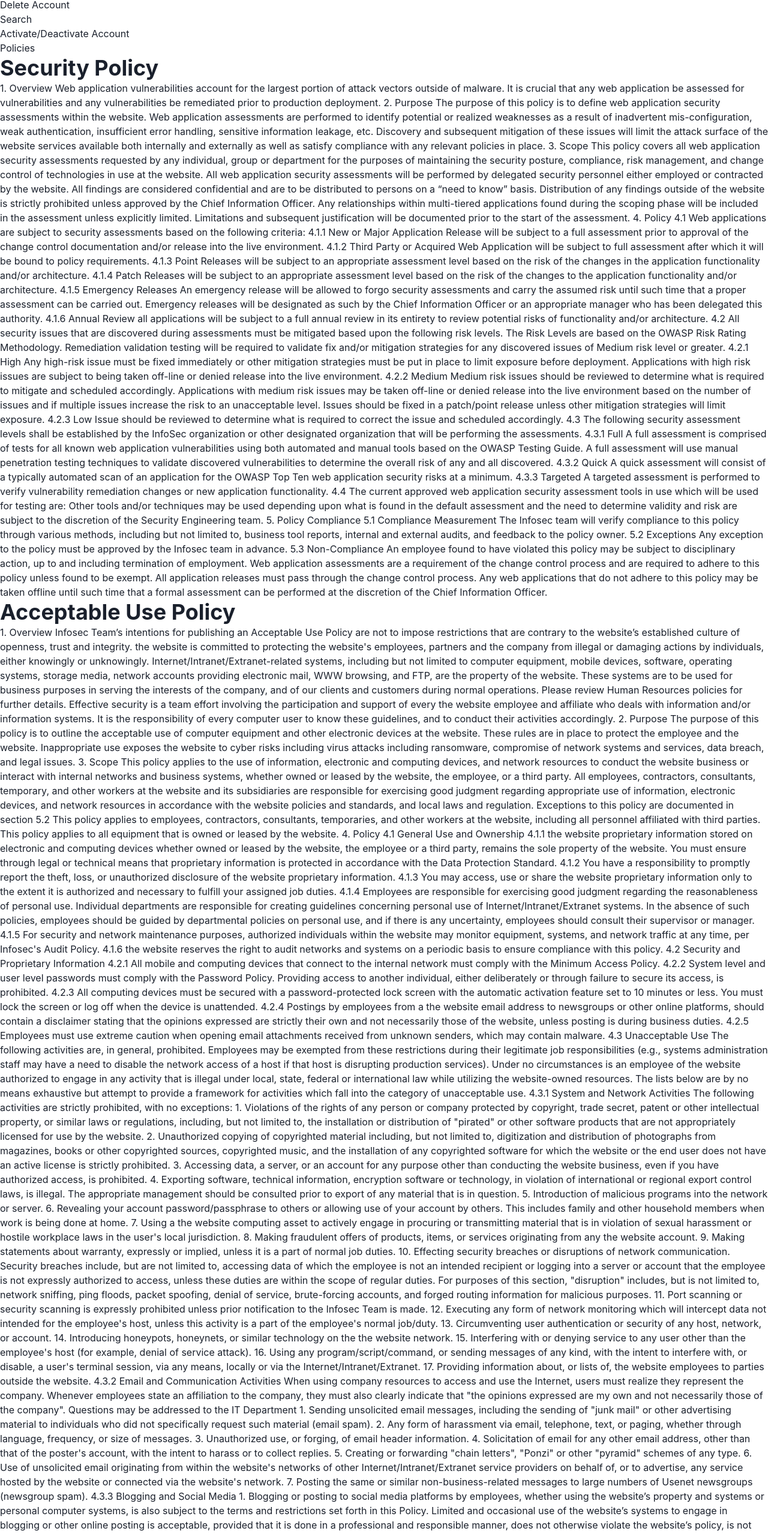
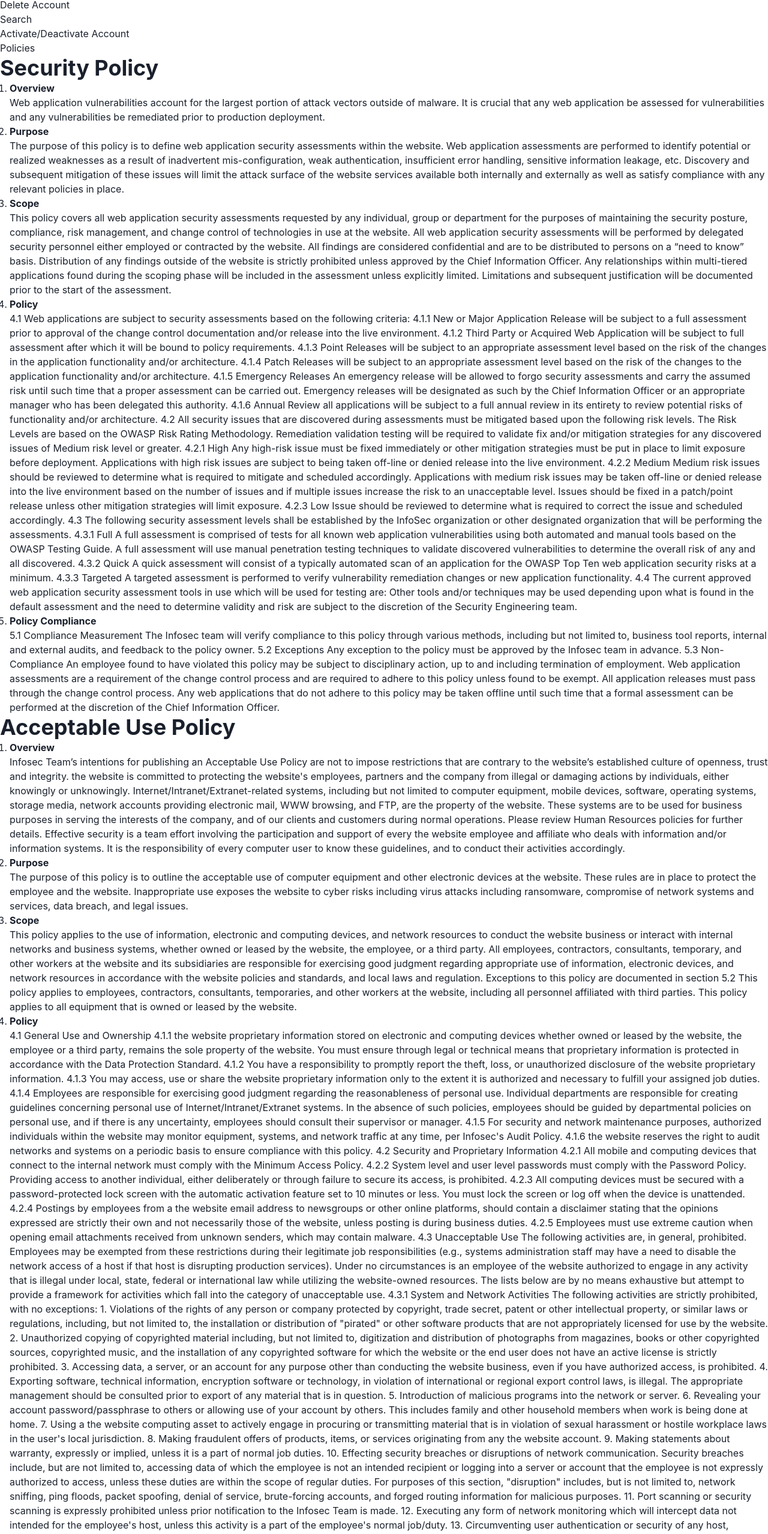
Before and after one commit to Waleed101/3316-Web-Technologies-Group-Project, a React (Create React App) app in the folder frontend/: page /policies in a window 1280 px wide. Shown: the part 100-2657 px from the top of the page at 60% size. Built offline with nearby package versions, Linux system fonts and the light colour scheme.

Commit message:
Added DMCA Policy

```diff
--- a/frontend/src/pages/Policies.jsx
+++ b/frontend/src/pages/Policies.jsx
@@ -29,7 +29,10 @@ import {
     Switch,
     Text,
     Heading,
-    InputGroup
+    InputGroup,
+    ListItem,
+    OrderedList,
+    UnorderedList
   } from '@chakra-ui/react'
 
 let url = require("../setup/api.setup.js")
@@ -42,22 +45,33 @@ function Policies() {
      <Heading>
       Security Policy
      </Heading>
-     <Text>
-     1.	Overview
+     <OrderedList>
+      <ListItem>
+        <Heading as="h2" size='m'>
+     Overview
+     </Heading>
 Web application vulnerabilities account for the largest portion of attack vectors outside of malware.   It is crucial that any web application be assessed for vulnerabilities and any vulnerabilities be remediated prior to production deployment.
-
-2.	Purpose
+</ListItem>
+<ListItem>
+<Heading as="h2" size='m'>
+Purpose
+</Heading>
 The purpose of this policy is to define web application security assessments within the website. Web application assessments are performed to identify potential or realized weaknesses as a result of inadvertent mis-configuration, weak authentication, insufficient error handling, sensitive information leakage, etc.  Discovery and subsequent mitigation of these issues will limit the attack surface of the website services available both internally and externally as well as satisfy compliance with any relevant policies in place.
-
-3.	Scope
+</ListItem>
+<ListItem>
+<Heading as="h2" size='m'>
+Scope
+</Heading>
 This policy covers all web application security assessments requested by any individual, group or department for the purposes of maintaining the security posture, compliance, risk management, and change control of technologies in use at the website.
 
 All web application security assessments will be performed by delegated security personnel either employed or contracted by the website.   All findings are considered confidential and are to be distributed to persons on a “need to know” basis.  Distribution of any findings outside of the website is strictly prohibited unless approved by the Chief Information Officer.
 
 Any relationships within multi-tiered applications found during the scoping phase will be included in the assessment unless explicitly limited.  Limitations and subsequent justification will be documented prior to the start of the assessment.
-
-4.	Policy
-
+</ListItem>
+<ListItem>
+<Heading as="h2" size='m'>
+Policy
+</Heading>
 4.1 Web applications are subject to security assessments based on the following criteria:
 
 4.1.1 New or Major Application Release will be subject to a full assessment prior to approval of the change control documentation and/or release into the live environment.
@@ -82,8 +96,11 @@ Any relationships within multi-tiered applications found during the scoping phas
 
 Other tools and/or techniques may be used depending upon what is found in the default assessment and the need to determine validity and risk are subject to the discretion of the Security Engineering team.
 
-5.	Policy Compliance
-
+</ListItem>
+<ListItem>
+<Heading as="h2" size='m'>
+Policy Compliance
+</Heading>
 5.1	Compliance Measurement
 The Infosec team will verify compliance to this policy through various methods, including but not limited to, business tool reports, internal and external audits, and feedback to the policy owner.
 5.2	Exceptions
@@ -91,22 +108,37 @@ Any exception to the policy must be approved by the Infosec team in advance.
 5.3	Non-Compliance
 An employee found to have violated this policy may be subject to disciplinary action, up to and including termination of employment.
 Web application assessments are a requirement of the change control process and are required to adhere to this policy unless found to be exempt.   All application releases must pass through the change control process.  Any web applications that do not adhere to this policy may be taken offline until such time that a formal assessment can be performed at the discretion of the Chief Information Officer.
-     </Text>
-
-     <Heading>
+</ListItem>
+</OrderedList>
+<Heading>
       Acceptable Use Policy
      </Heading>
-     <Text>
-     1.	Overview
+<OrderedList>
+<ListItem>
+       <Heading as="h2" size='m'>
+     	Overview
+     </Heading>
 Infosec Team’s intentions for publishing an Acceptable Use Policy are not to impose restrictions that are contrary to the website’s established culture of openness, trust and integrity. the website is committed to protecting the website's employees, partners and the company from illegal or damaging actions by individuals, either knowingly or unknowingly.
 Internet/Intranet/Extranet-related systems, including but not limited to computer equipment, mobile devices, software, operating systems, storage media, network accounts providing electronic mail, WWW browsing, and FTP, are the property of the website. These systems are to be used for business purposes in serving the interests of the company, and of our clients and customers during normal operations. Please review Human Resources policies for further details.
 Effective security is a team effort involving the participation and support of every the website employee and affiliate who deals with information and/or information systems. It is the responsibility of every computer user to know these guidelines, and to conduct their activities accordingly.
-2.	Purpose
+</ListItem>
+<ListItem>
+<Heading as="h2" size='m'>
+Purpose
+</Heading>
 The purpose of this policy is to outline the acceptable use of computer equipment and other electronic devices at the website. These rules are in place to protect the employee and the website. Inappropriate use exposes the website to cyber risks including virus attacks including ransomware, compromise of network systems and services, data breach, and legal issues.
-3.	Scope
+</ListItem>
+<ListItem>
+<Heading as="h2" size='m'>
+Scope
+</Heading>
 This policy applies to the use of information, electronic and computing devices, and network resources to conduct the website business or interact with internal networks and business systems, whether owned or leased by the website, the employee, or a third party. All employees, contractors, consultants, temporary, and other workers at the website and its subsidiaries are responsible for exercising good judgment regarding appropriate use of information, electronic devices, and network resources in accordance with the website policies and standards, and local laws and regulation. Exceptions to this policy are documented in section 5.2
 This policy applies to employees, contractors, consultants, temporaries, and other workers at the website, including all personnel affiliated with third parties. This policy applies to all equipment that is owned or leased by the website.
-4.	Policy
+</ListItem>
+<ListItem>
+<Heading as="h2" size='m'>
+Policy
+</Heading>
 
 4.1	General Use and Ownership
 
@@ -172,7 +204,11 @@ When using company resources to access and use the Internet, users must realize
 3.	Employees shall not engage in any blogging that may harm or tarnish the image, reputation and/or goodwill of the website and/or any of its employees. Employees are also prohibited from making any discriminatory, disparaging, defamatory or harassing comments when blogging or otherwise engaging in any conduct prohibited by the website’s Non-Discrimination and Anti-Harassment policy.
 4.	Employees may also not attribute personal statements, opinions or beliefs to the website when engaged in blogging. If an employee is expressing his or her beliefs and/or opinions in blogs, the employee may not, expressly, or implicitly, represent themselves as an employee or representative of the website. Employees assume any and all risk associated with blogging.
 5.	Apart from following all laws pertaining to the handling and disclosure of copyrighted or export-controlled materials, the website’s trademarks, logos and any other the website intellectual property may also not be used in connection with any blogging or social media activity
-5.	Policy Compliance
+</ListItem>
+<ListItem>
+<Heading as="h2" size='m'>
+Policy Compliance
+</Heading>
 
 5.1	Compliance Measurement
 The Infosec Team will verify compliance to this policy through various methods, including but not limited to, business tool reports, internal and external audits, and feedback to the policy owner.
@@ -180,15 +216,21 @@ The Infosec Team will verify compliance to this policy through various methods,
 Any exception to the policy must be approved by the Infosec team in advance.
 5.3	Non-Compliance
 An employee found to have violated this policy may be subject to disciplinary action, up to and including termination of employment.
-
-6.	Related Standards, Policies and Processes
+</ListItem>
+<ListItem>
+<Heading as="h2" size='m'>
+Related Standards, Policies and Processes
+</Heading>
 •	Data Classification Policy
 •	Data Protection Standard
 •	Social Media Policy
 •	Minimum Access Policy
 •	Password Policy
-
-7.	Definitions and Terms
+</ListItem>
+<ListItem>
+<Heading as="h2" size='m'>
+Definitions and Terms
+</Heading>
 The following definition and terms can be found in the SANS Glossary located at:
 https://www.sans.org/security-resources/glossary-of-terms/
 
@@ -198,8 +240,39 @@ https://www.sans.org/security-resources/glossary-of-terms/
 •	Proprietary Information
 •	Spam
 •	Ransomware
+</ListItem>
+     </OrderedList>
 
-     </Text>
+     <Heading>
+      DMCA Notice & Takedown Policy
+     </Heading>
+     <UnorderedList>
+      <ListItem>
+     If you believe that your copyrighted work has been copied in a way that constitutes copyright infringement and is accessible via the Service, please notify the website's copyright agent, as set forth in the Digital Millennium Copyright Act of 1998 ("DMCA"). For your complaint to be valid under the DMCA, you must provide the following information in writing:
+</ListItem>
+<ListItem>
+An electronic or physical signature of a person authorized to act on behalf of the copyright owner;
+Identification of the copyrighted work that you claim has been infringed;
+Identification of the material that is claimed to be infringing and where it is located on the Service;
+Information reasonably sufficient to permit the website to contact you, such as your address, telephone number, and, e-mail address;
+A statement that you have a good faith belief that use of the material in the manner complained of is not authorized by the copyright owner, its agent, or law; and
+A statement, made under penalty of perjury, that the above information is accurate, and that you are the copyright owner or are authorized to act on behalf of the owner.
+The above information must be submitted to the following DMCA Agent:
+</ListItem>
+<ListItem>
+Attn: DMCA Notice
+TheWebsite: TheWebsite, Inc.
+Address: 415 Mission Street, Suite 300, San Francisco, CA 94105
+Fax: 415.520.5622
+Email: dmca@thewebsite.com
+</ListItem>
+<ListItem>
+UNDER FEDERAL LAW, IF YOU KNOWINGLY MISREPRESENT THAT ONLINE MATERIAL IS INFRINGING, YOU MAY BE SUBJECT TO CRIMINAL PROSECUTION FOR PERJURY AND CIVIL PENALTIES, INCLUDING MONETARY DAMAGES, COURT COSTS, AND ATTORNEYS’ FEES.
+</ListItem>
+<ListItem>
+Please note that this procedure is exclusively for notifying the website that your copyrighted material has been infringed. The preceding requirements are intended to comply with the website's rights and obligations under the DMCA, including 17 U.S.C. §512(c), but do not constitute legal advice. It may be advisable to contact an attorney regarding your rights and obligations under the DMCA and other applicable laws.
+</ListItem>
+     </UnorderedList>
      </>
     )
 
```
